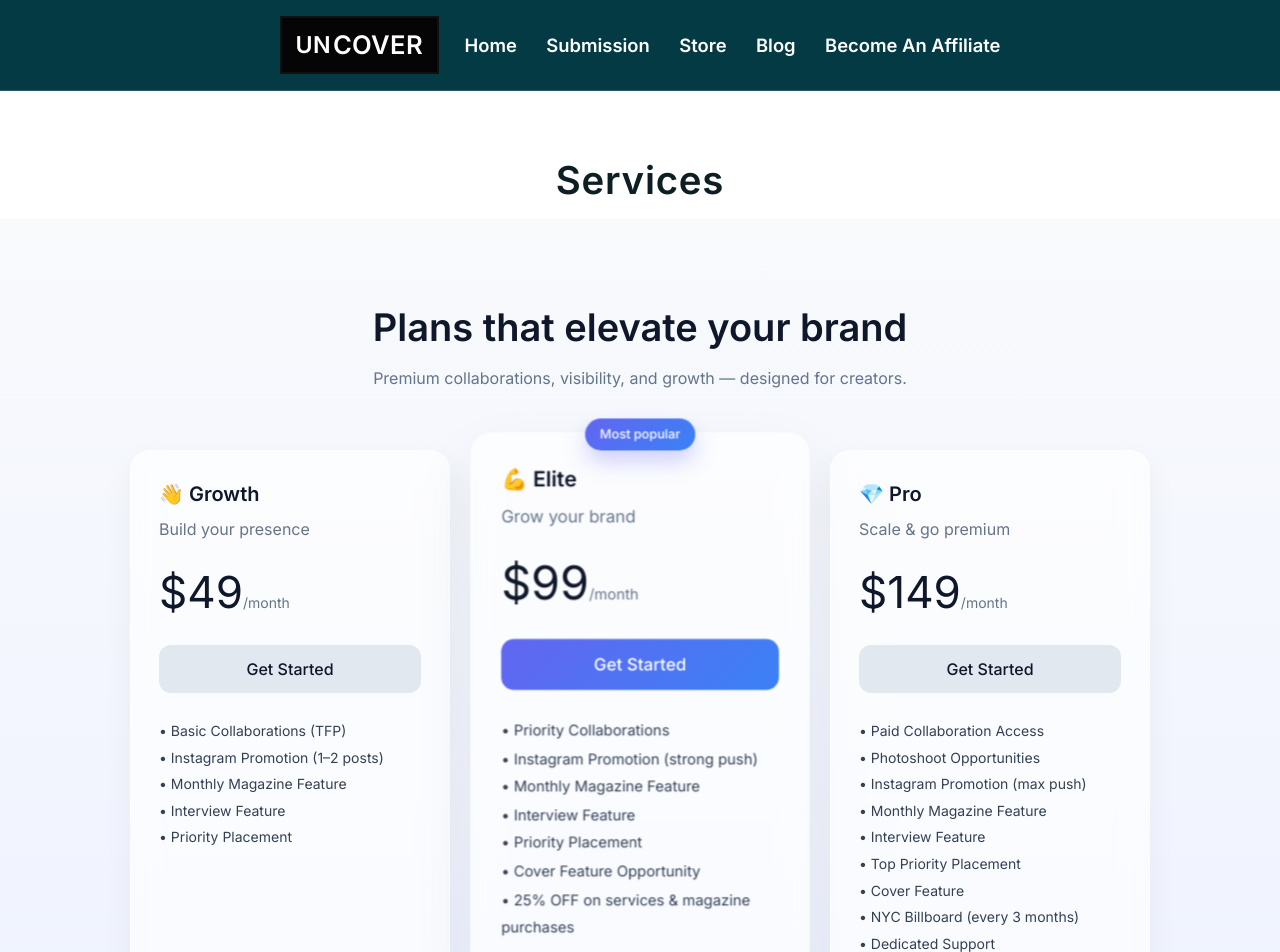
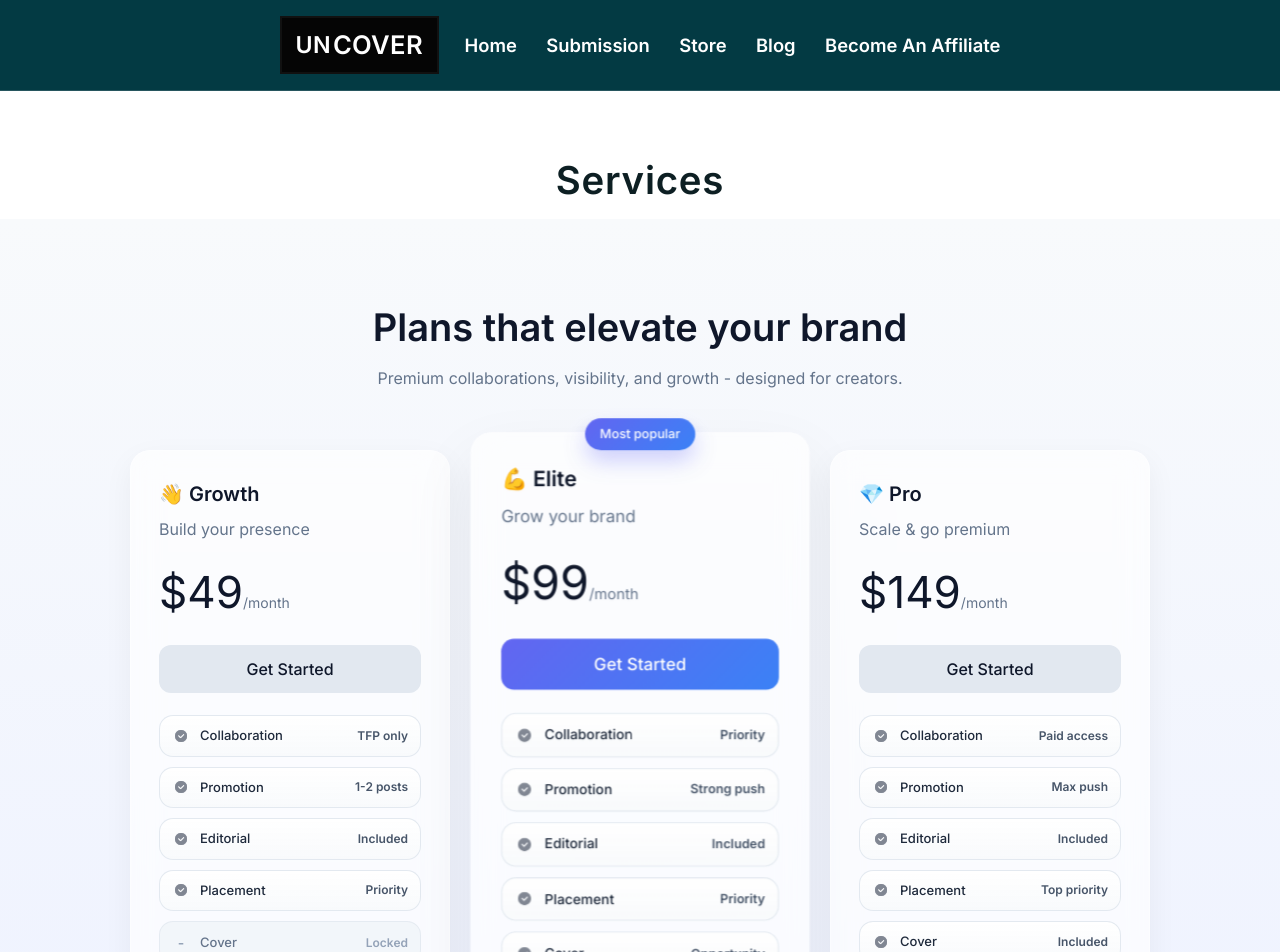
Before and after one commit to GaneshKantle/Pricing-Plans, a React (Create React App) app: page / in a window 1280 px wide. Shown: the top 952 px of the page. Built offline with nearby package versions, Linux system fonts and the light colour scheme.

Commit message:
feat: added the premium icons

```diff
--- a/src/components/PricingSection11.jsx
+++ b/src/components/PricingSection11.jsx
@@ -1,4 +1,15 @@
 import React from "react";
+
+const verifiedBadgeIcon = "/icons/verified-badge-slate.png";
+
+const comparisonFeatures = [
+  { id: "collaboration", label: "Collaboration" },
+  { id: "promotion", label: "Promotion" },
+  { id: "editorial", label: "Editorial" },
+  { id: "placement", label: "Placement" },
+  { id: "cover", label: "Cover" },
+  { id: "extras", label: "Extras" },
+];
 
 const plans = [
   {
@@ -6,13 +17,14 @@ const plans = [
     emoji: "👋",
     price: "49",
     desc: "Build your presence",
-    features: [
-      "Basic Collaborations (TFP)",
-      "Instagram Promotion (1–2 posts)",
-      "Monthly Magazine Feature",
-      "Interview Feature",
-      "Priority Placement",
-    ],
+    features: {
+      collaboration: "TFP only",
+      promotion: "1-2 posts",
+      editorial: "Included",
+      placement: "Priority",
+      cover: null,
+      extras: null,
+    },
   },
   {
     title: "Elite",
@@ -20,40 +32,34 @@ const plans = [
     price: "99",
     desc: "Grow your brand",
     popular: true,
-    features: [
-      "Priority Collaborations",
-      "Instagram Promotion (strong push)",
-      "Monthly Magazine Feature",
-      "Interview Feature",
-      "Priority Placement",
-      "Cover Feature Opportunity",
-      "25% OFF on services & magazine purchases",
-    ],
+    features: {
+      collaboration: "Priority",
+      promotion: "Strong push",
+      editorial: "Included",
+      placement: "Priority",
+      cover: "Opportunity",
+      extras: "25% off",
+    },
   },
   {
     title: "Pro",
     emoji: "💎",
     price: "149",
     desc: "Scale & go premium",
-    features: [
-      "Paid Collaboration Access",
-      "Photoshoot Opportunities",
-      "Instagram Promotion (max push)",
-      "Monthly Magazine Feature",
-      "Interview Feature",
-      "Top Priority Placement",
-      "Cover Feature",
-      "NYC Billboard (every 3 months)",
-      "Dedicated Support",
-      "35% OFF on services & magazine purchases",
-    ],
+    features: {
+      collaboration: "Paid access",
+      promotion: "Max push",
+      editorial: "Included",
+      placement: "Top priority",
+      cover: "Included",
+      extras: "Billboard + 35% off",
+    },
   },
 ];
 
 export default function PremiumPricing() {
   return (
     <>
-      {/* FONT */}
       <style>{`
         @import url('https://fonts.googleapis.com/css2?family=Inter:wght@300;400;500;600&display=swap');
 
@@ -70,18 +76,15 @@ export default function PremiumPricing() {
         }}
       >
         <div style={{ maxWidth: "1100px", margin: "0 auto" }}>
-
-          {/* HEADER */}
           <div style={{ textAlign: "center", marginBottom: "60px" }}>
             <h1 style={{ fontSize: "38px", fontWeight: 600, color: "#0f172a" }}>
               Plans that elevate your brand
             </h1>
             <p style={{ color: "#64748b", marginTop: "10px" }}>
-              Premium collaborations, visibility, and growth — designed for creators.
+              Premium collaborations, visibility, and growth - designed for creators.
             </p>
           </div>
 
-          {/* CARDS */}
           <div
             style={{
               display: "flex",
@@ -107,17 +110,11 @@ export default function PremiumPricing() {
                     position: "relative",
                     cursor: "pointer",
                     transition: "transform 0.3s ease, box-shadow 0.3s ease",
-
-                    // ✨ GLASS EFFECT
                     background: "rgba(255,255,255,0.65)",
                     backdropFilter: "blur(14px)",
                     border: "1px solid rgba(255,255,255,0.4)",
-
-                    // ✨ DEPTH
                     boxShadow: baseShadow,
-
                     transform: baseTransform,
-
                   }}
                   onMouseEnter={(e) => {
                     e.currentTarget.style.transform = isMiddle
@@ -131,7 +128,6 @@ export default function PremiumPricing() {
                     e.currentTarget.style.boxShadow = baseShadow;
                   }}
                 >
-                  {/* MOST POPULAR */}
                   {plan.popular && (
                     <div
                       style={{
@@ -152,7 +148,6 @@ export default function PremiumPricing() {
                     </div>
                   )}
 
-                  {/* TITLE */}
                   <h3 style={{ fontSize: "20px", fontWeight: 600, color: "#0f172a" }}>
                     {plan.emoji} {plan.title}
                   </h3>
@@ -161,15 +156,13 @@ export default function PremiumPricing() {
                     {plan.desc}
                   </p>
 
-                  {/* PRICE */}
-                  <h2 style={{ fontSize: "44px", marginBottom: "20px" , color: "#0f172a"}}>
+                  <h2 style={{ fontSize: "44px", marginBottom: "20px", color: "#0f172a" }}>
                     ${plan.price}
                     <span style={{ fontSize: "14px", color: "#64748b" }}>
                       /month
                     </span>
                   </h2>
 
-                  {/* BUTTON */}
                   <button
                     style={{
                       width: "100%",
@@ -179,7 +172,6 @@ export default function PremiumPricing() {
                       cursor: "pointer",
                       fontWeight: 500,
                       transition: "0.3s",
-
                       background: plan.popular
                         ? "linear-gradient(135deg, #6366f1, #3b82f6)"
                         : "#e2e8f0",
@@ -197,20 +189,108 @@ export default function PremiumPricing() {
                     Get Started
                   </button>
 
-                  {/* FEATURES */}
                   <ul
                     style={{
-                      marginTop: "25px",
+                      marginTop: "22px",
                       padding: 0,
                       listStyle: "none",
-                      fontSize: "14px",
-                      color: "#334155",
-                      lineHeight: "1.9",
+                      display: "grid",
+                      gap: "10px",
                     }}
                   >
-                    {plan.features.map((f, idx) => (
-                      <li key={idx}>• {f}</li>
-                    ))}
+                    {comparisonFeatures.map((feature) => {
+                      const featureValue = plan.features[feature.id];
+                      const isIncluded = Boolean(featureValue);
+
+                      return (
+                        <li
+                          key={feature.id}
+                          style={{
+                            display: "flex",
+                            alignItems: "center",
+                            justifyContent: "space-between",
+                            gap: "12px",
+                            padding: "10px 12px",
+                            borderRadius: "14px",
+                            background: isIncluded
+                              ? "linear-gradient(180deg, rgba(255,255,255,0.92), rgba(248,250,252,0.95))"
+                              : "rgba(241,245,249,0.82)",
+                            border: isIncluded
+                              ? "1px solid rgba(226,232,240,0.95)"
+                              : "1px solid rgba(226,232,240,0.78)",
+                          }}
+                        >
+                          <div
+                            style={{
+                              display: "flex",
+                              alignItems: "center",
+                              gap: "10px",
+                              minWidth: 0,
+                            }}
+                          >
+                            {isIncluded ? (
+                              <span
+                                aria-hidden="true"
+                                style={{
+                                  display: "inline-flex",
+                                  alignItems: "center",
+                                  justifyContent: "center",
+                                  flexShrink: 0,
+                                }}
+                              >
+                                <img
+                                  src={verifiedBadgeIcon}
+                                  alt=""
+                                  style={{
+                                    width: "18px",
+                                    height: "18px",
+                                    display: "block",
+                                    opacity: 0.85,
+                                  }}
+                                />
+                              </span>
+                            ) : (
+                              <span
+                                aria-hidden="true"
+                                style={{
+                                  display: "inline-flex",
+                                  alignItems: "center",
+                                  justifyContent: "center",
+                                  flexShrink: 0,
+                                  color: "#94a3b8",
+                                  fontSize: "14px",
+                                  fontWeight: 600,
+                                  width: "18px",
+                                }}
+                              >
+                                -
+                              </span>
+                            )}
+                            <span
+                              style={{
+                                fontSize: "13px",
+                                fontWeight: 500,
+                                color: isIncluded ? "#1e293b" : "#64748b",
+                                whiteSpace: "nowrap",
+                              }}
+                            >
+                              {feature.label}
+                            </span>
+                          </div>
+
+                          <span
+                            style={{
+                              fontSize: "12px",
+                              fontWeight: 600,
+                              color: isIncluded ? "#475569" : "#94a3b8",
+                              textAlign: "right",
+                            }}
+                          >
+                            {featureValue || "Locked"}
+                          </span>
+                        </li>
+                      );
+                    })}
                   </ul>
                 </div>
               );
```
Also changed, not shown: public/icons/verified-badge-gold.png (added), public/icons/verified-badge-slate.png (added).
